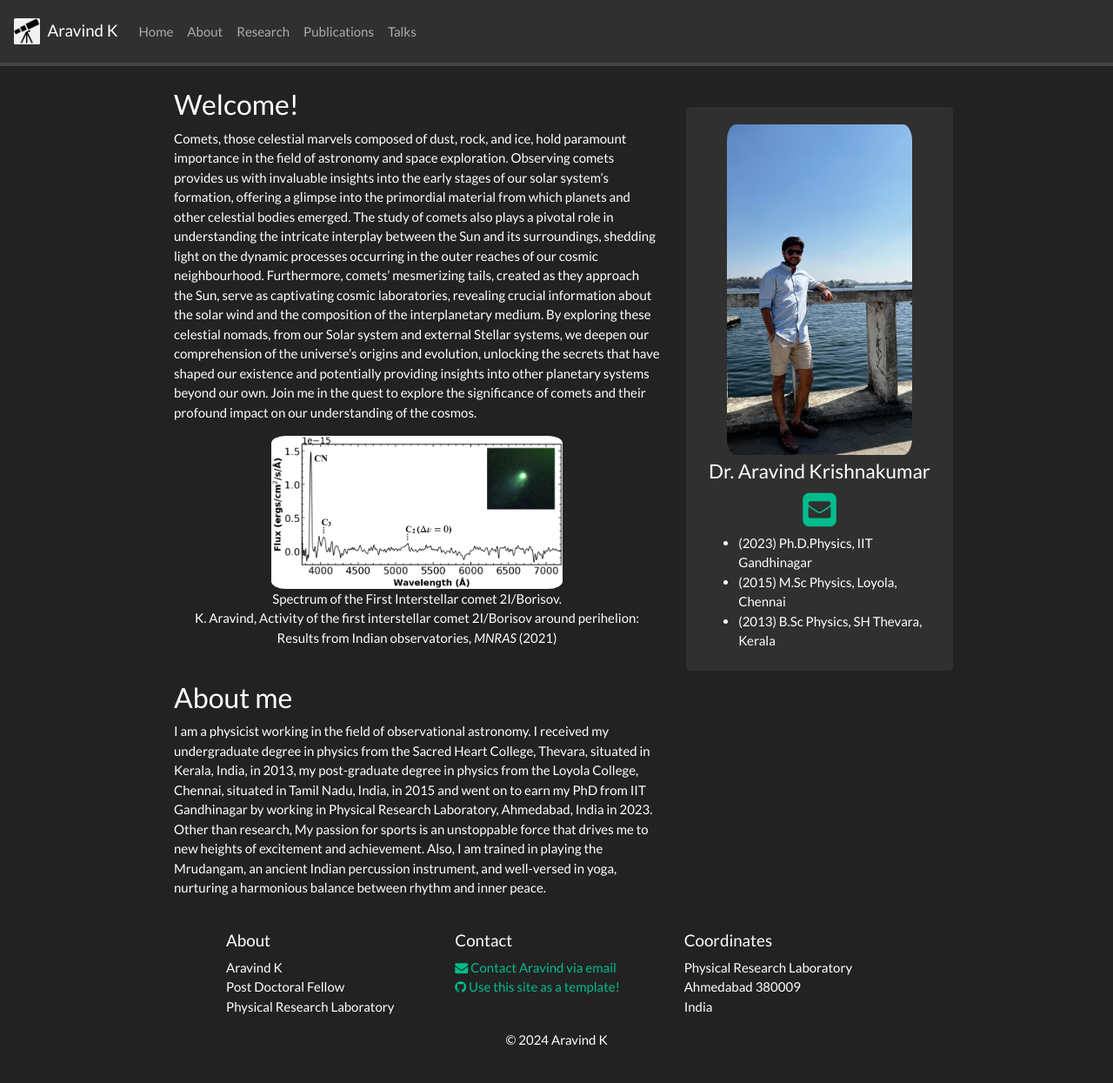
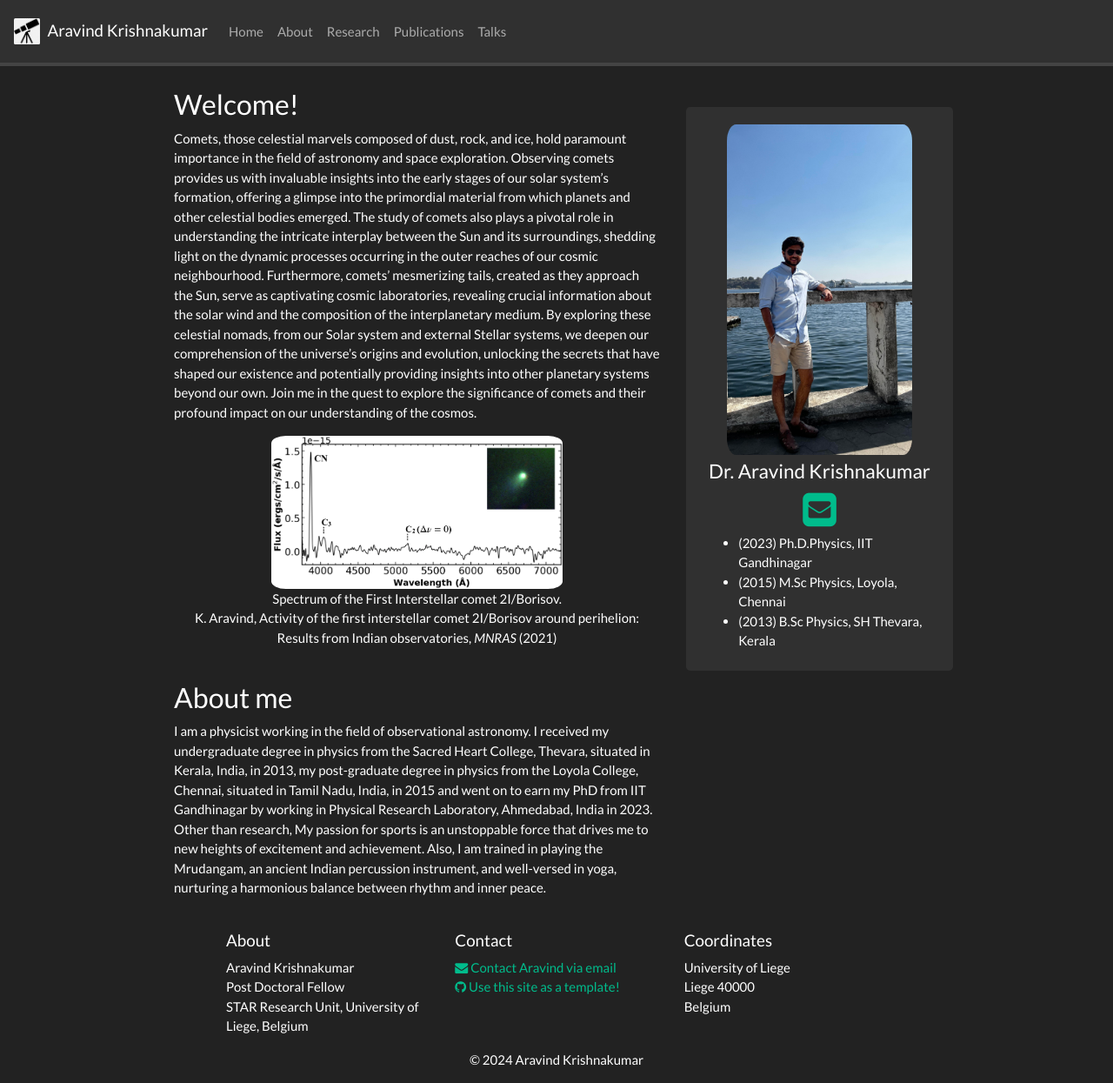
Before and after one commit to DrAravind1192/DrAravind1192.github.io, a Jekyll site: the page built from _pages/home.md, in a window 1280 px wide and 1245 px high. Shown: the whole window at 87% size. Built offline with Jekyll 4.4.1, drawn with Linux system fonts in a browser that asks for light colours; nearby versions of some CDN libraries; a style sheet for code colours, icons or effects is not loaded.

Commit message:
Update _config.yml

```diff
--- a/_config.yml
+++ b/_config.yml
@@ -1,7 +1,7 @@
 # Site settings
-title: Aravind K
+title: Aravind Krishnakumar
 email: aravind139@gmail.com
-description: Academic webpage of Dr. Aravind K
+description: Academic webpage of Dr. Aravind Krishnakumar
 baseurl: ""
 url: ""
 
@@ -12,14 +12,14 @@ url: ""
 
 # Footer info
 affiliation: >
-    Aravind K<br/>
+    Aravind Krishnakumar<br/>
     Post Doctoral Fellow<br/>
-    Physical Research Laboratory
+    STAR Research Unit, University of Liege, Belgium
 
 location: >
-  Physical Research Laboratory<br/>
-  Ahmedabad 380009<br/>
-  India
+  University of Liege<br/>
+  Liege 40000<br/>
+  Belgium
 contact: >
     <a href="mailto:aravind139@gmail.com" target="_blank"><i class="fa fa-envelope fa-1x"></i> Contact Aravind via email</a> <br/>
     <a href="https://github.com/sbryngelson/academic-website-template"><i class="fa fa-github fa-1x"></i> Use this site as a template!</a>
```
